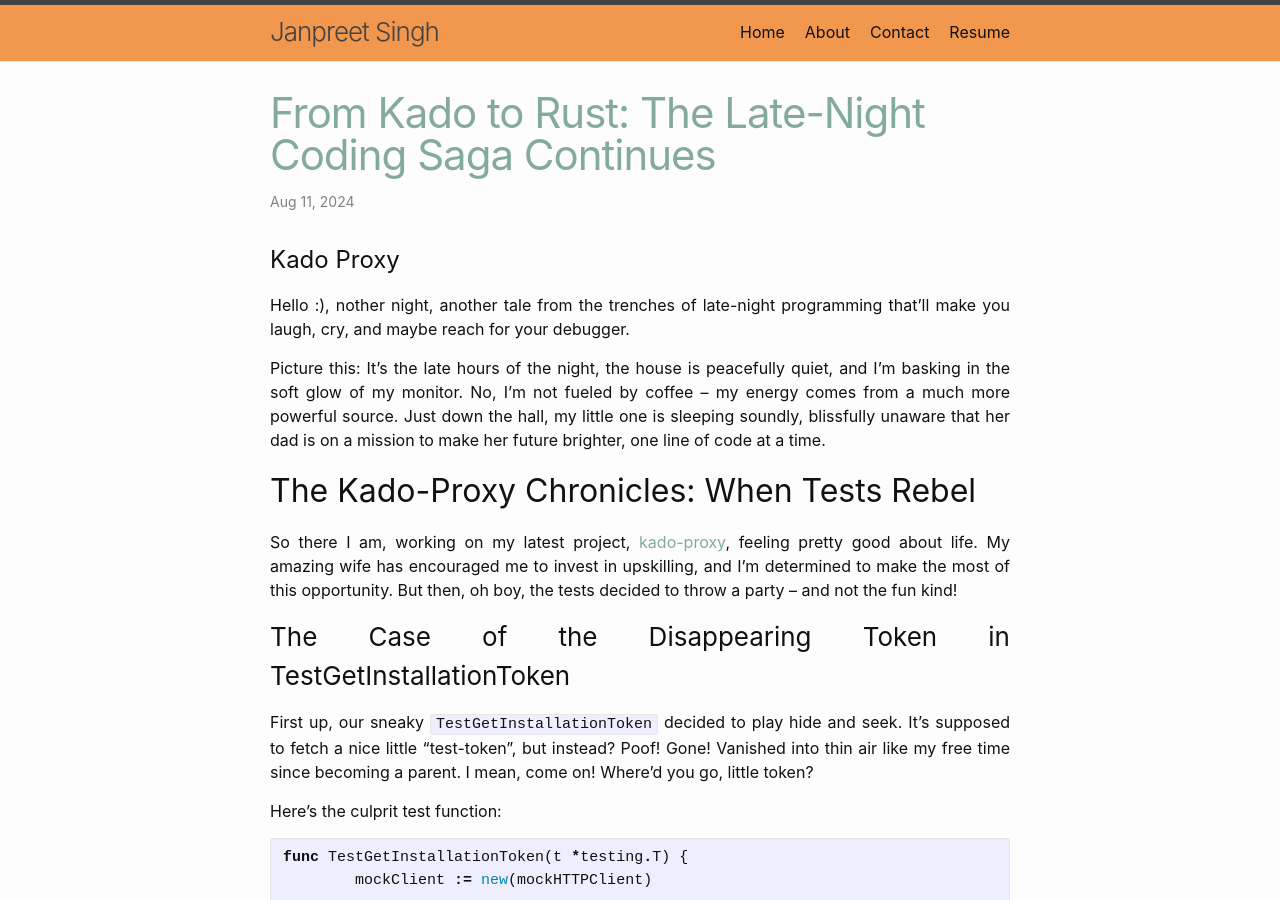
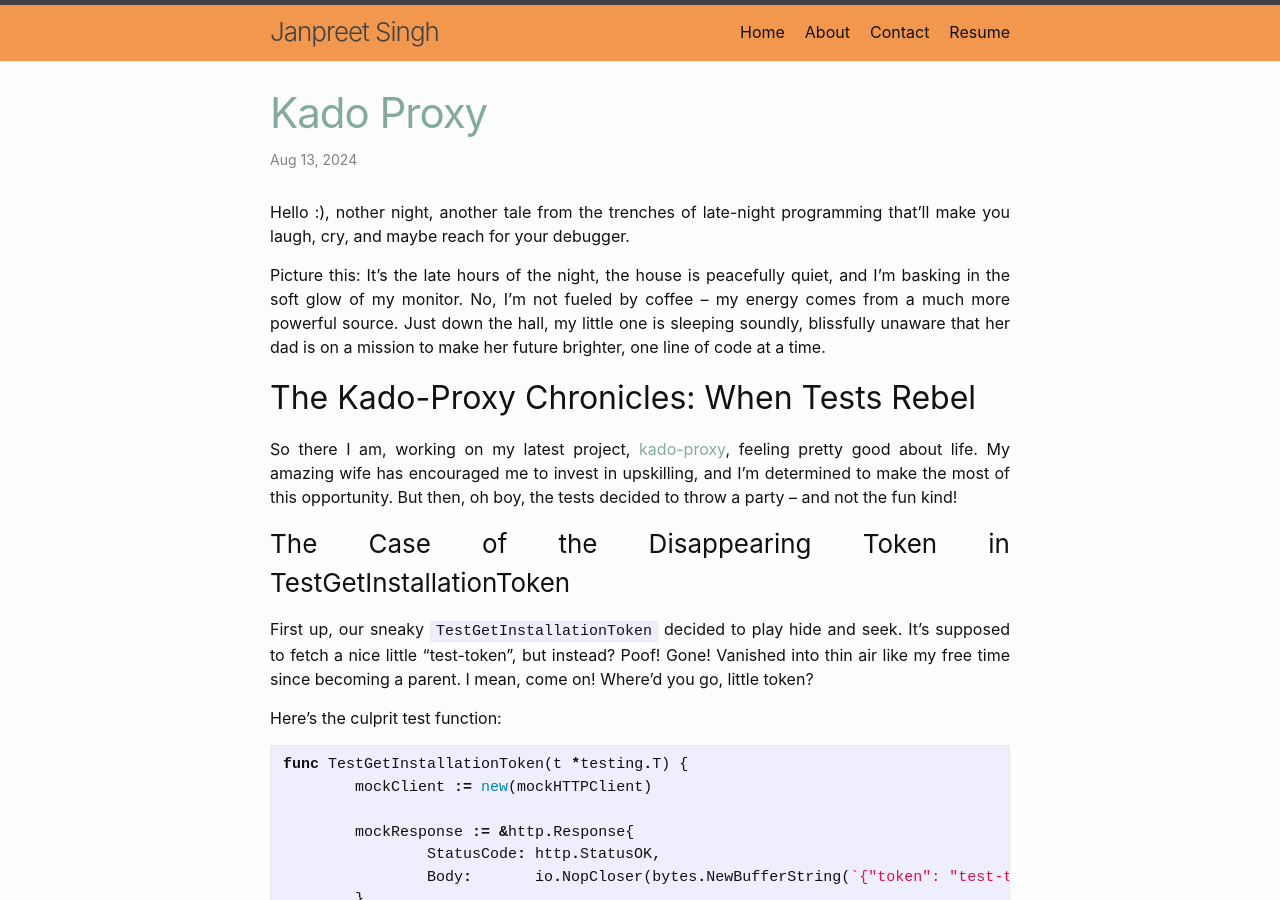
Before and after one commit to janpreet/vigilant-dollop, a Jekyll site: the page built from _posts/2024-08-12-kado-proxy.md, in a window 1280 px wide and 900 px high. Built offline with Jekyll 4.4.1, drawn with Linux system fonts in a browser that asks for light colours.

Commit message:
kado-proxy

```diff
--- a/_posts/2024-08-12-kado-proxy.md
+++ b/_posts/2024-08-12-kado-proxy.md
@@ -1,13 +1,11 @@
 ---
 layout: post
-title:  "From Kado to Rust: The Late-Night Coding Saga Continues"
-date:   2024-08-10 20:15:29 -0500
+title:  "Kado Proxy"
+date:   2024-08-12 20:15:29 -0500
 categories: tech
 comments: false
-permalink: /rust-badge-generator
+permalink: /kado-proxy
 ---
-
-# Kado Proxy
 
 Hello :), nother night, another tale from the trenches of late-night programming that'll make you laugh, cry, and maybe reach for your debugger.
 
```
